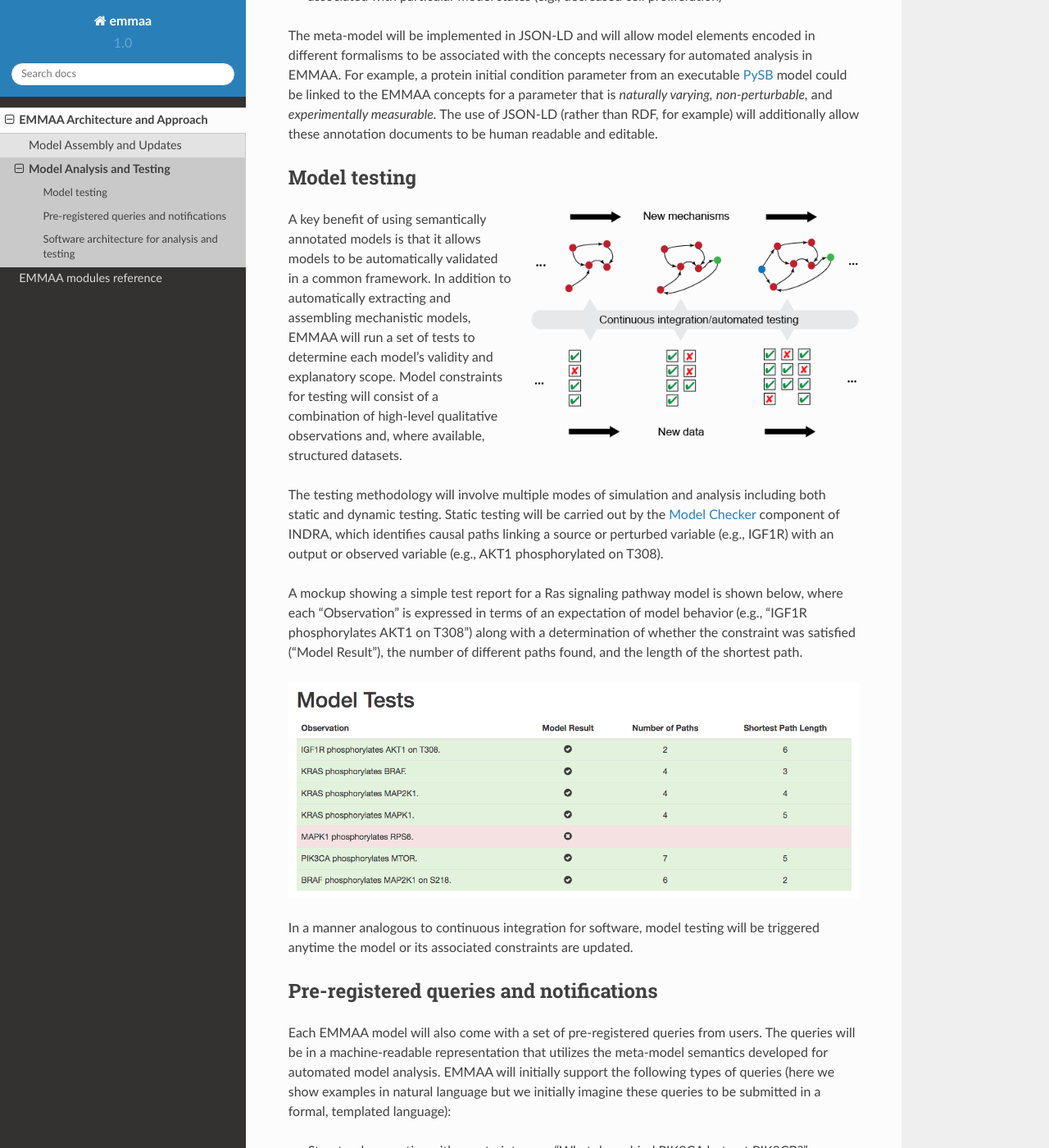
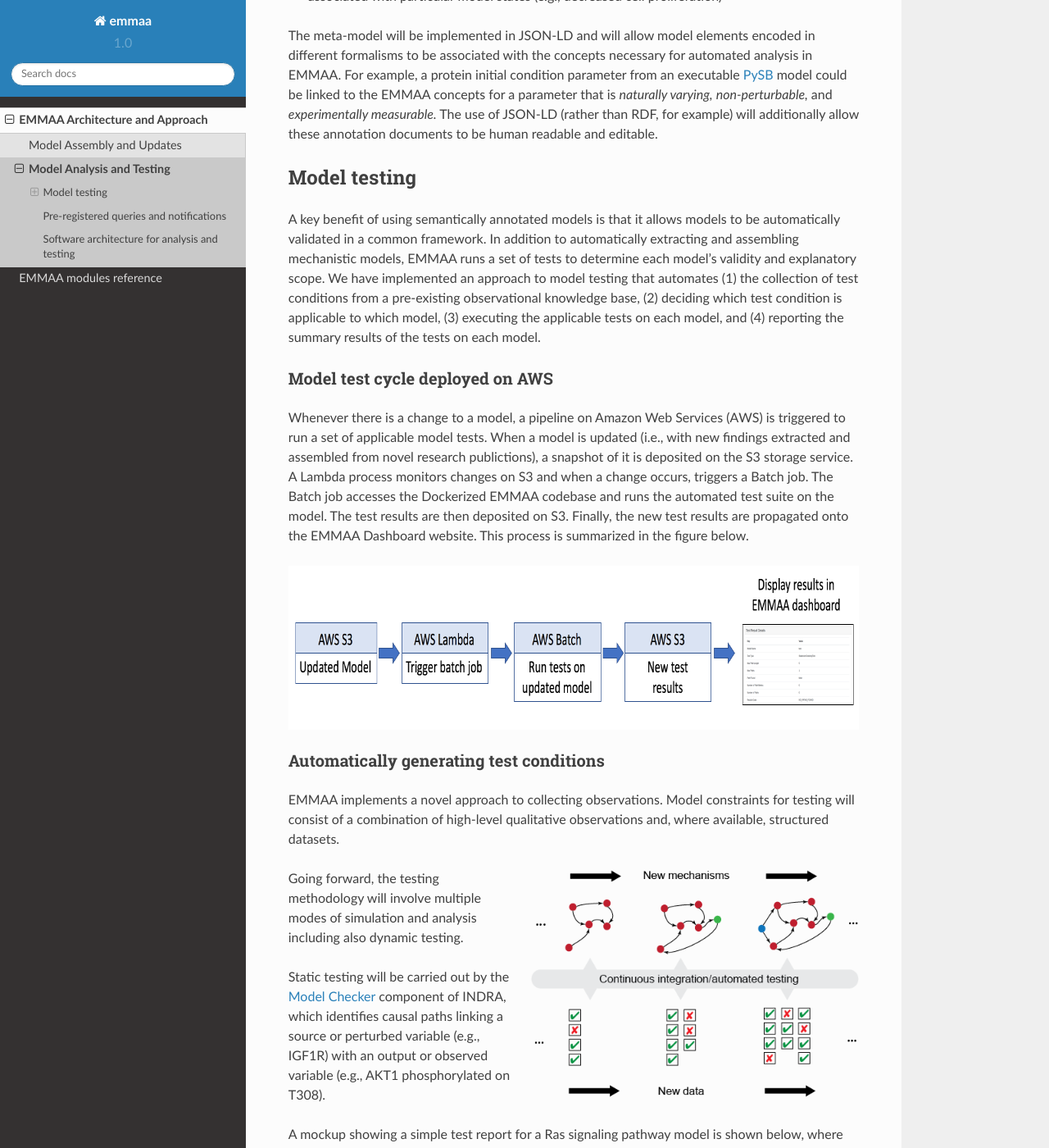
Before and after one commit to gyorilab/emmaa, a Sphinx documentation site: the page built from doc/architecture/analysis.rst, in a window 1280 px wide and 1400 px high, scrolled down 850 px. Shown: the whole window at 82% size. Built offline with Sphinx 7.4.7 and the Read the Docs theme 2.0.0, drawn with Linux system fonts in a browser that asks for light colours.

Commit message:
Start writing up model testing pipeline

```diff
--- a/doc/architecture/analysis.rst
+++ b/doc/architecture/analysis.rst
@@ -39,19 +39,50 @@ human readable and editable.
 Model testing
 -------------
 
+A key benefit of using semantically annotated models is that it allows models
+to be automatically validated in a common framework. In addition to
+automatically extracting and assembling mechanistic models, EMMAA runs a
+set of tests to determine each model's validity and explanatory scope.
+We have implemented an approach to model testing that automates
+(1) the collection of test conditions from a pre-existing observational
+knowledge base,
+(2) deciding which test condition is applicable to which model,
+(3) executing the applicable tests on each model, and
+(4) reporting the summary results of the tests on each model.
+
+Model test cycle deployed on AWS
+~~~~~~~~~~~~~~~~~~~~~~~~~~~~~~~~
+Whenever there is a change to a model, a pipeline on Amazon Web Services (AWS)
+is triggered to run a set of applicable model tests. When a model is updated
+(i.e., with new findings extracted and assembled from novel research
+publictions), a snapshot of it is deposited on the S3 storage service. A
+Lambda process monitors changes on S3 and when a change occurs, triggers
+a Batch job. The Batch job accesses the Dockerized EMMAA codebase and runs the
+automated test suite on the model. The test results are then deposited on
+S3. Finally, the new test results are propagated onto the EMMAA Dashboard
+website. This process is summarized in the figure below.
+
+.. image:: ../_static/images/testing_pipeline.png
+   :scale: 50 %
+
+Automatically generating test conditions
+~~~~~~~~~~~~~~~~~~~~~~~~~~~~~~~~~~~~~~~~
+EMMAA implements a novel approach to collecting observations.
+Model
+constraints for testing will consist of a combination of high-level qualitative
+observations and, where available, structured datasets.
+
+
 .. image:: ../_static/images/model_testing_concept.png
    :scale: 80 %
    :align: right
 
-A key benefit of using semantically annotated models is that it allows models
-to be automatically validated in a common framework. In addition to
-automatically extracting and assembling mechanistic models, EMMAA will run a
-set of tests to determine each model's validity and explanatory scope.  Model
-constraints for testing will consist of a combination of high-level qualitative
-observations and, where available, structured datasets.
+Going forward, the testing methodology will involve multiple modes of
+simulation and analysis
+including also dynamic testing.
 
-The testing methodology will involve multiple modes of simulation and analysis
-including both static and dynamic testing. Static testing will be carried out
+
+Static testing will be carried out
 by the `Model Checker
 <https://indra.readthedocs.io/en/latest/modules/explanation/index.html#module-indra.explanation.model_checker>`_
 component of INDRA, which identifies causal paths linking a source or perturbed
```
